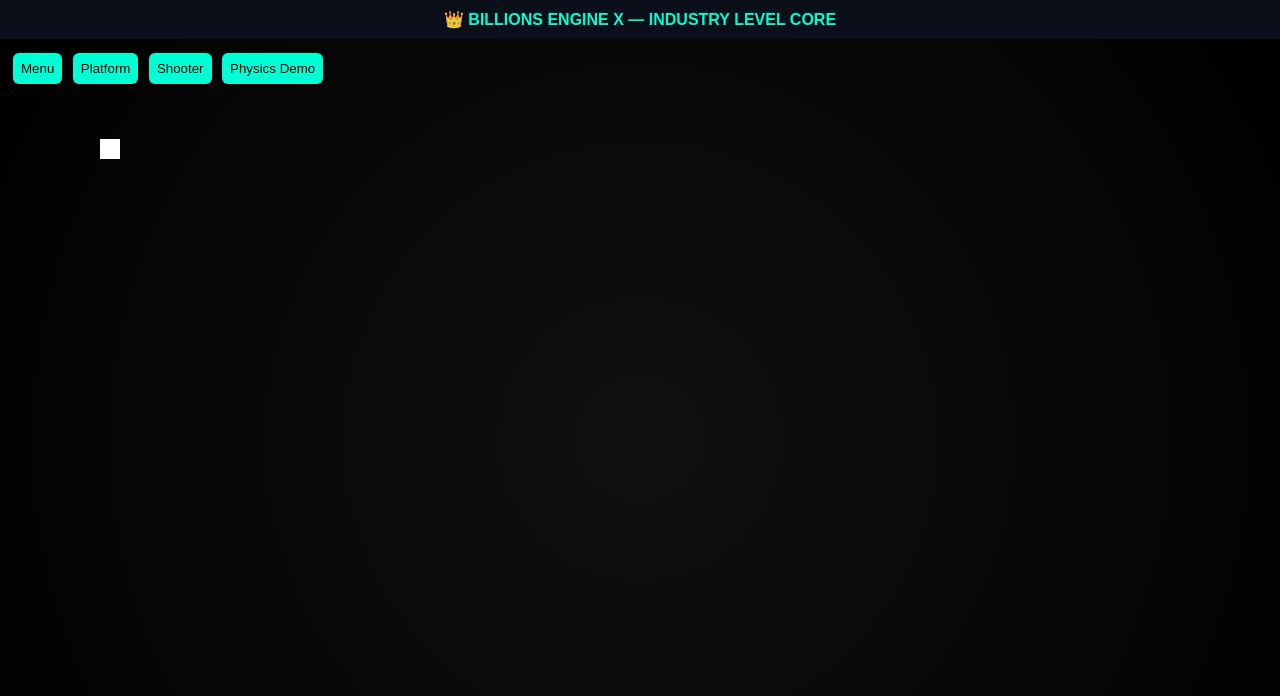
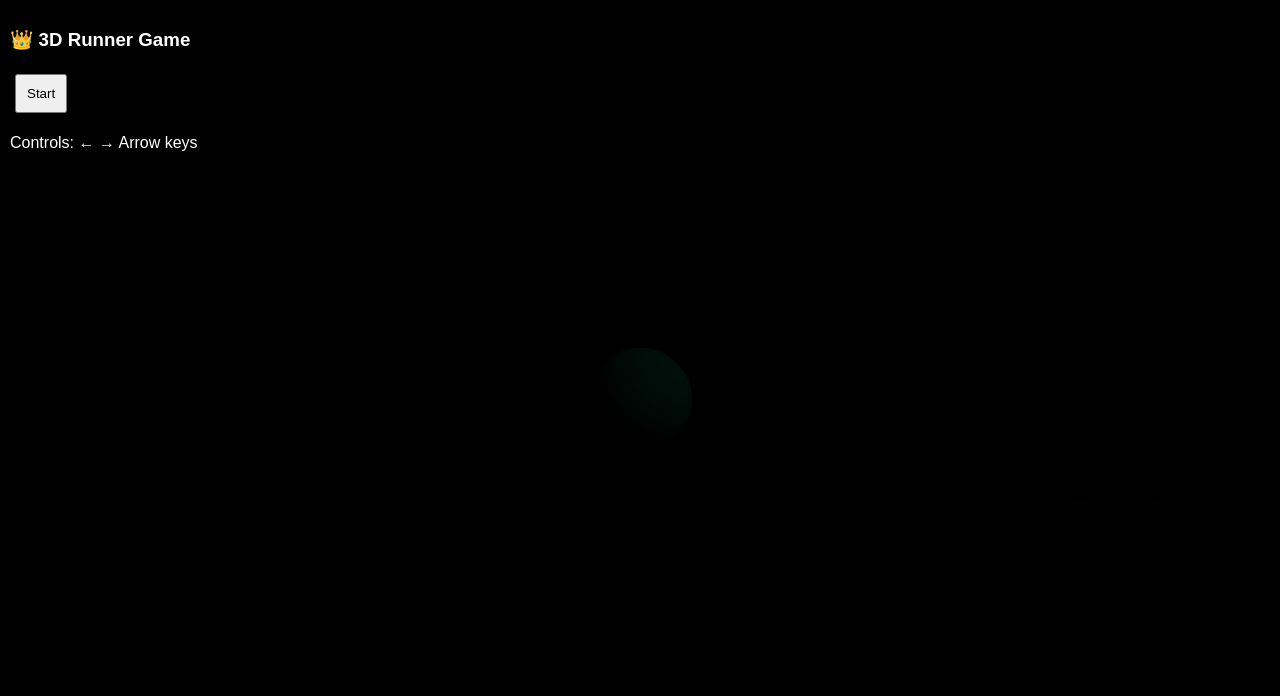
Before and after one commit to ayubahashimu2006-bot/GAMES, a plain HTML site: page index.html in a window 1280 px wide. Drawn offline with nearby package versions, Linux system fonts and the light colour scheme.

Commit message:
Refactor HTML CSS+ Ui design structure and improve styles

```diff
--- a/index.html
+++ b/index.html
@@ -1,230 +1,145 @@
 <!DOCTYPE html>
-<html lang="en">
+<html>
 <head>
-<meta charset="UTF-8">
-<title>Billions Engine X</title>
-<meta name="viewport" content="width=device-width, initial-scale=1.0">
-
+<meta charset="utf-8">
+<title>3D Runner Game</title>
 <style>
-body{
-margin:0;
-background:#0a0f1a;
+body { margin:0; overflow:hidden; background:black; }
+#ui {
+position:absolute;
+top:10px;
+left:10px;
+color:white;
 font-family:Arial;
-color:white;
-overflow:hidden;
-}
-
-header{
-padding:10px;
-text-align:center;
-color:#00ffd5;
-font-weight:bold;
-}
-
-#ui{
-position:absolute;
-top:50px;
-left:10px;
 z-index:10;
 }
-
 button{
-padding:8px;
-margin:3px;
-border:none;
-border-radius:6px;
-cursor:pointer;
-background:#00ffd5;
-color:black;
-}
-
-canvas{
-background:radial-gradient(circle,#111,#000);
-display:block;
+padding:10px;
+margin:5px;
 }
 </style>
 </head>
 
 <body>
 
-<header>👑 BILLIONS ENGINE X — INDUSTRY LEVEL CORE</header>
-
 <div id="ui">
-<button onclick="Engine.loadScene('menu')">Menu</button>
-<button onclick="Engine.loadScene('platform')">Platform</button>
-<button onclick="Engine.loadScene('shooter')">Shooter</button>
-<button onclick="Engine.loadScene('physics')">Physics Demo</button>
+<h3>👑 3D Runner Game</h3>
+<button onclick="startGame()">Start</button>
+<p>Controls: ← → Arrow keys</p>
 </div>
 
-<canvas id="c"></canvas>
+<script src="https://cdn.jsdelivr.net/npm/three@0.160.0/build/three.min.js"></script>
 
 <script>
 
-/* =========================
-   ENGINE CORE
-========================= */
+let scene, camera, renderer;
+let player;
+let obstacles = [];
+let speed = 0.2;
+let gameRunning = false;
 
-const canvas=document.getElementById("c");
-const ctx=canvas.getContext("2d");
+init();
 
-function resize(){
-canvas.width=window.innerWidth;
-canvas.height=window.innerHeight;
-}
-window.onresize=resize;
-resize();
+function init(){
 
-/* =========================
-   INPUT SYSTEM
-========================= */
-const Input={
-keys:{}
-};
+/* SCENE */
+scene = new THREE.Scene();
+scene.background = new THREE.Color(0x000000);
 
-window.addEventListener("keydown",e=>Input.keys[e.key]=true);
-window.addEventListener("keyup",e=>Input.keys[e.key]=false);
+/* CAMERA */
+camera = new THREE.PerspectiveCamera(
+75,
+window.innerWidth/window.innerHeight,
+0.1,
+1000
+);
+camera.position.z = 5;
 
-/* =========================
-   ENTITY SYSTEM
-========================= */
-class Entity{
-constructor(x,y){
-this.x=x;
-this.y=y;
-this.vx=0;
-this.vy=0;
-this.w=20;
-this.h=20;
-this.gravity=false;
+/* RENDERER */
+renderer = new THREE.WebGLRenderer();
+renderer.setSize(window.innerWidth, window.innerHeight);
+document.body.appendChild(renderer.domElement);
+
+/* LIGHT */
+const light = new THREE.PointLight(0xffffff,1);
+light.position.set(5,5,5);
+scene.add(light);
+
+/* PLAYER (BALL) */
+const geometry = new THREE.SphereGeometry(0.5,32,32);
+const material = new THREE.MeshStandardMaterial({color:0x00ffd5});
+player = new THREE.Mesh(geometry,material);
+scene.add(player);
+
+/* FLOOR */
+const floorGeo = new THREE.BoxGeometry(10,0.1,50);
+const floorMat = new THREE.MeshStandardMaterial({color:0x222222});
+const floor = new THREE.Mesh(floorGeo,floorMat);
+floor.position.y = -1;
+scene.add(floor);
+
+/* CONTROLS */
+document.addEventListener("keydown",move);
+
+/* START LOOP */
+animate();
 }
 
-update(){}
+function move(e){
+if(!gameRunning) return;
 
-draw(){
-ctx.fillStyle="white";
-ctx.fillRect(this.x,this.y,this.w,this.h);
+if(e.key==="ArrowLeft"){
+player.position.x -= 0.3;
+}
+if(e.key==="ArrowRight"){
+player.position.x += 0.3;
 }
 }
 
-/* =========================
-   ENGINE CORE LOOP
-========================= */
-const Engine={
-currentScene:null,
+function createObstacle(){
+const geo = new THREE.BoxGeometry(1,1,1);
+const mat = new THREE.MeshStandardMaterial({color:0xff0000});
+const box = new THREE.Mesh(geo,mat);
 
-entities:[],
+box.position.z = -20;
+box.position.x = (Math.random()*4)-2;
+box.position.y = 0;
 
-loadScene(name){
-this.entities=[];
-this.currentScene=Scenes[name];
-this.currentScene.init();
-},
-
-update(){
-if(this.currentScene)this.currentScene.update();
-
-this.entities.forEach(e=>{
-e.update();
-e.x+=e.vx;
-e.y+=e.vy;
-
-if(e.gravity)e.vy+=0.3;
-});
-},
-
-render(){
-ctx.clearRect(0,0,canvas.width,canvas.height);
-
-this.entities.forEach(e=>e.draw());
-}
-};
-
-/* =========================
-   SCENES
-========================= */
-
-const Scenes={};
-
-/* ===== MENU SCENE ===== */
-Scenes.menu={
-init(){
-let e=new Entity(100,100);
-Engine.entities.push(e);
-},
-update(){
-}
-};
-
-/* ===== PLATFORM GAME ===== */
-Scenes.platform={
-init(){
-this.player=new Entity(100,100);
-this.player.gravity=true;
-Engine.entities.push(this.player);
-},
-update(){
-if(Input.keys["ArrowRight"])this.player.vx=3;
-else if(Input.keys["ArrowLeft"])this.player.vx=-3;
-else this.player.vx=0;
-
-if(Input.keys[" "])this.player.vy=-8;
-
-/* ground */
-if(this.player.y>500){
-this.player.y=500;
-this.player.vy=0;
-}
-}
-};
-
-/* ===== SHOOTER ===== */
-Scenes.shooter={
-init(){
-this.player=new Entity(200,400);
-Engine.entities.push(this.player);
-
-this.bullets=[];
-},
-update(){
-if(Input.keys["ArrowLeft"])this.player.x-=4;
-if(Input.keys["ArrowRight"])this.player.x+=4;
-
-if(Input.keys[" "]){
-this.bullets.push(new Entity(this.player.x,this.player.y));
+scene.add(box);
+obstacles.push(box);
 }
 
-/* bullets */
-this.bullets.forEach(b=>{
-b.vy=-6;
-Engine.entities.push(b);
-});
-}
-};
-
-/* ===== PHYSICS DEMO ===== */
-Scenes.physics={
-init(){
-for(let i=0;i<10;i++){
-let e=new Entity(100+i*30,100);
-e.gravity=true;
-Engine.entities.push(e);
-}
-},
-update(){
-}
-};
-
-/* =========================
-   LOOP
-========================= */
-function loop(){
-Engine.update();
-Engine.render();
-requestAnimationFrame(loop);
+function startGame(){
+gameRunning = true;
+setInterval(createObstacle,1500);
 }
 
-Engine.loadScene("menu");
-loop();
+function animate(){
+
+requestAnimationFrame(animate);
+
+if(gameRunning){
+
+/* move camera forward */
+player.position.z -= speed;
+
+/* move obstacles */
+obstacles.forEach(o=>{
+o.position.z += speed;
+
+if(o.position.distanceTo(player.position)<1){
+alert("💀 Game Over!");
+location.reload();
+}
+});
+
+}
+
+camera.position.z = player.position.z + 5;
+camera.lookAt(player.position);
+
+renderer.render(scene,camera);
+}
 
 </script>
 
```
